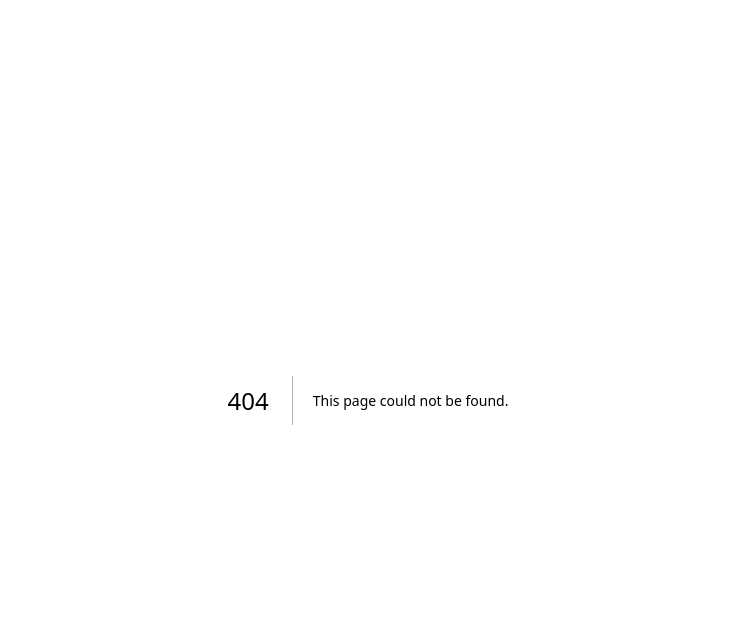
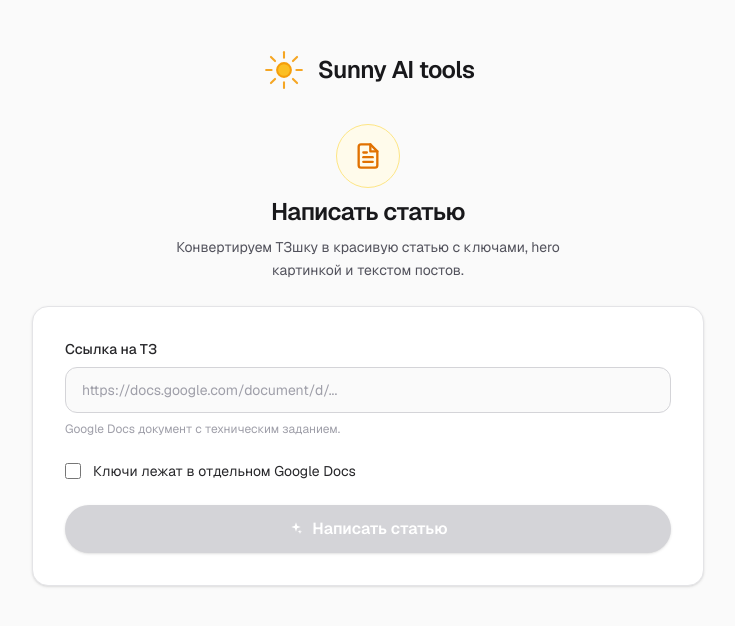
Before and after one commit to MaksimLysakou/sunny-x, a Next.js app: page /articles in a window 1280 px wide. Before the commit this address had no page. Shown: the top 626 px of the page, without its empty margins (272-1007 px from the left). Built offline with nearby package versions, Linux system fonts and the light colour scheme.

Commit message:
add stub for article form

```diff
--- /dev/null
+++ b/app/articles/page.tsx
@@ -0,0 +1,13 @@
+import { Header } from "@/app/components/Header";
+import { ArticleForm } from "@/app/components/ArticleForm";
+
+export const dynamic = "force-dynamic";
+
+export default function ArticlesPage() {
+  return (
+    <main className="min-h-screen flex flex-col items-center justify-start gap-8 p-6 sm:p-10 bg-zinc-50 text-zinc-900">
+      <Header />
+      <ArticleForm />
+    </main>
+  );
+}
--- /dev/null
+++ b/app/components/ArticleForm.tsx
@@ -0,0 +1,143 @@
+"use client";
+
+import { useState } from "react";
+
+const GDOCS_RE = /docs\.google\.com\/document\//i;
+
+export function ArticleForm() {
+  const [brief, setBrief] = useState("");
+  const [hasKeys, setHasKeys] = useState(false);
+  const [keys, setKeys] = useState("");
+
+  const briefValid = GDOCS_RE.test(brief.trim());
+  const keysValid = !hasKeys || GDOCS_RE.test(keys.trim());
+  const canSubmit = briefValid && keysValid;
+
+  const onSubmit = (e: React.FormEvent) => {
+    e.preventDefault();
+    if (!canSubmit) return;
+    // TODO: подключить генерацию статьи
+    console.log("article", {
+      brief: brief.trim(),
+      keys: hasKeys ? keys.trim() : null,
+    });
+  };
+
+  return (
+    <div className="flex flex-col items-center gap-6 w-full max-w-2xl">
+      <section className="w-full flex flex-col items-center text-center gap-2">
+        <div className="w-16 h-16 rounded-full bg-amber-50 border border-amber-200 flex items-center justify-center text-amber-600">
+          <ArticleIcon />
+        </div>
+        <h2 className="text-2xl font-semibold tracking-tight">Написать статью</h2>
+        <p className="text-sm text-zinc-600 max-w-md leading-relaxed">
+          Конвертируем ТЗшку в красивую статью с ключами, hero картинкой и текстом
+          постов.
+        </p>
+      </section>
+
+      <form
+        onSubmit={onSubmit}
+        className="w-full rounded-2xl bg-white border border-zinc-200 shadow-sm p-6 sm:p-8 flex flex-col gap-6"
+      >
+        <div className="flex flex-col gap-2">
+          <label
+            htmlFor="brief"
+            className="text-sm font-medium text-zinc-800"
+          >
+            Ссылка на ТЗ
+          </label>
+          <input
+            id="brief"
+            type="url"
+            inputMode="url"
+            placeholder="https://docs.google.com/document/d/..."
+            value={brief}
+            onChange={(e) => setBrief(e.target.value)}
+            className="w-full rounded-xl border border-zinc-300 bg-zinc-50 px-4 py-3 text-sm text-zinc-900 placeholder:text-zinc-400 outline-none transition-colors focus:border-amber-400 focus:bg-white focus:ring-2 focus:ring-amber-100"
+          />
+          <p className="text-xs text-zinc-400">
+            Google Docs документ с техническим заданием.
+          </p>
+        </div>
+
+        <div className="flex flex-col gap-3">
+          <label className="flex items-center gap-3 cursor-pointer select-none">
+            <input
+              type="checkbox"
+              checked={hasKeys}
+              onChange={(e) => setHasKeys(e.target.checked)}
+              className="w-4 h-4 rounded border-zinc-300 text-amber-600 accent-amber-600 cursor-pointer"
+            />
+            <span className="text-sm text-zinc-800">
+              Ключи лежат в отдельном Google Docs
+            </span>
+          </label>
+
+          {hasKeys && (
+            <div className="flex flex-col gap-2 pl-7">
+              <label
+                htmlFor="keys"
+                className="text-sm font-medium text-zinc-800"
+              >
+                Ссылка на ключи
+              </label>
+              <input
+                id="keys"
+                type="url"
+                inputMode="url"
+                placeholder="https://docs.google.com/document/d/..."
+                value={keys}
+                onChange={(e) => setKeys(e.target.value)}
+                className="w-full rounded-xl border border-zinc-300 bg-zinc-50 px-4 py-3 text-sm text-zinc-900 placeholder:text-zinc-400 outline-none transition-colors focus:border-amber-400 focus:bg-white focus:ring-2 focus:ring-amber-100"
+              />
+            </div>
+          )}
+        </div>
+
+        <button
+          type="submit"
+          disabled={!canSubmit}
+          className="inline-flex items-center justify-center gap-2 rounded-full bg-zinc-900 hover:bg-zinc-800 disabled:bg-zinc-300 disabled:cursor-not-allowed text-white px-6 py-3 font-semibold shadow-sm transition-colors"
+        >
+          <SparkIcon />
+          Написать статью
+        </button>
+      </form>
+    </div>
+  );
+}
+
+function ArticleIcon() {
+  return (
+    <svg
+      viewBox="0 0 24 24"
+      fill="none"
+      stroke="currentColor"
+      strokeWidth="2"
+      strokeLinecap="round"
+      strokeLinejoin="round"
+      className="w-7 h-7"
+      aria-hidden="true"
+    >
+      <path d="M14 2H6a2 2 0 0 0-2 2v16a2 2 0 0 0 2 2h12a2 2 0 0 0 2-2V8z" />
+      <polyline points="14 2 14 8 20 8" />
+      <line x1="8" y1="13" x2="16" y2="13" />
+      <line x1="8" y1="17" x2="16" y2="17" />
+      <line x1="8" y1="9" x2="11" y2="9" />
+    </svg>
+  );
+}
+
+function SparkIcon() {
+  return (
+    <svg
+      viewBox="0 0 24 24"
+      fill="currentColor"
+      className="w-4 h-4"
+      aria-hidden="true"
+    >
+      <path d="M12 2l1.7 5.3L19 9l-5.3 1.7L12 16l-1.7-5.3L5 9l5.3-1.7L12 2zm6 11l.9 2.6L21.5 16l-2.6.9L18 19.5l-.9-2.6L14.5 16l2.6-.9L18 13z" />
+    </svg>
+  );
+}
--- a/app/page.tsx
+++ b/app/page.tsx
@@ -11,12 +11,12 @@ export default function Home() {
       <div className="w-full max-w-4xl flex flex-col gap-10">
         <Group title="Копирайтинг">
           <WorkCard
+            href="/articles"
             accent="amber"
             eyebrow="Лонгрид"
             title="Написать статью"
             description="Конвертируем ТЗшку в красивую статью с ключами, hero картинкой и текстом постов."
             icon={<ArticleIcon />}
-            comingSoon
           />
           <WorkCard
             accent="amber"
```
